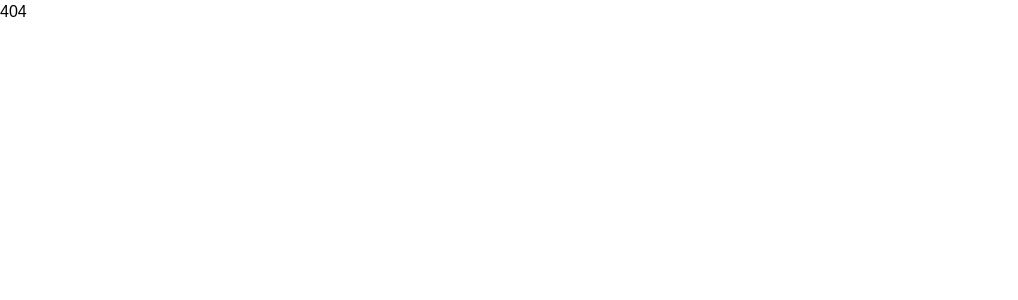
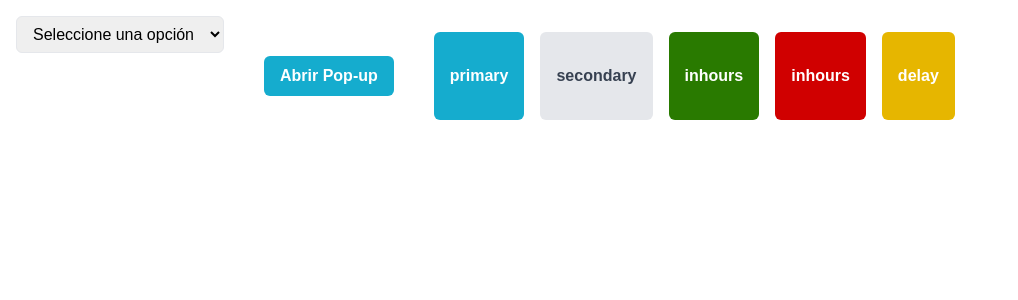
Before and after one commit to Streamings-Team2/mfe-st-error, a React app: page / in a window 1280 px wide. Shown: the top 300 px of the page, without its empty margins (0-1018 px from the left). Built offline with nearby package versions, Linux system fonts and the light colour scheme.

Commit message:
Popup manejo de errores

```diff
--- /dev/null
+++ b/src/components/Buttons/ButtonComponent.tsx
@@ -0,0 +1,42 @@
+import React from 'react';
+import '../../index.scss';
+
+interface ButtonProps {
+  label: string;
+  onClick: () => void;
+  type?: 'button' | 'submit' | 'reset';
+  styleType?: 'primary' | 'secondary' | 'sucess' | 'canceled' | 'inhours' | 'delayed'| 'close';
+  disabled?: boolean;
+}
+
+const Button: React.FC<ButtonProps> = ({ label, onClick, type = 'button', styleType = 'primary', disabled = false }) => {
+const getButtonClass = () => {
+  const baseClasses = 'mt-4 py-2 px-4 font-bold rounded-md ';
+
+  switch (styleType) {
+    case 'primary':
+      return `${baseClasses} bg-primaryBlue text-white hover:bg-secondaryBlue`;
+    case 'secondary':
+      return `${baseClasses} bg-gray-200 text-gray-700 hover:bg-gray-300`;
+    case 'inhours':
+      return `${baseClasses} bg-primaryGreen text-white hover:bg-green-600`;
+    case 'canceled':
+      return `${baseClasses} bg-primaryRed text-white hover:bg-red-600`;
+    case 'delayed':
+      return `${baseClasses} bg-primaryYellow text-white hover:bg-yellow-600`;
+      case 'close':
+      return `${baseClasses} text-gray-500 hover:text-gray-700`
+    default:
+      return `${baseClasses} bg-red-500 text-white hover:bg-blue-600`;
+  }
+};
+
+
+  return (
+    <button type={type} onClick={onClick} className={getButtonClass()} disabled={disabled}>
+      {label}
+    </button>
+  );
+};
+
+export default Button;
--- a/src/components/Errors.tsx
+++ b/src/components/Errors.tsx
@@ -1,13 +1,103 @@
-import React from 'react'
+import React, { useState } from 'react'
+import Button from './Buttons/ButtonComponent'
+import Popup from './Popups/PopupComponent';
+const Errors = () => {
 
-const Errors = () => {
-  return (
-    <div>
-      <h1>
-        404
-      </h1>
-    </div>
-  )
+    const [isPopupOpen, setIsPopupOpen] = useState(false);
+    const handleButtonClick = () => {
+        alert('Botón del pop-up clickeado!');
+        setIsPopupOpen(false);
+    };
+    return (
+        <div className="flex flex-col md:flex-row md:space-x-4 bg-white p-4 rounded-t-lg">
+
+
+
+            <div>
+
+
+            <select
+          id="airline"
+        //   value={airline}
+        //   onChange={onAirlineChange}
+          className="w-full px-3 py-2 border rounded-md focus:outline-none focus:ring focus:ring-blue-200"
+        >
+          <option value="">Seleccione una opción</option>
+          <option value="Avianca">Avianca</option>
+          <option value="Wingo">Wingo</option>
+          <option value="JetSMART">JetSMART</option>
+        </select>
+      </div>
+
+
+
+            <div className="p-6">
+                <Button
+                    onClick={() => setIsPopupOpen(true)}
+                    label='Abrir Pop-up'
+                    styleType='primary'
+                />
+                {isPopupOpen && (
+                    <Popup
+                        title="Título del Pop-up"
+                        content="Este es el contenido del pop-up."
+                        buttonComponent={
+                            <Button
+                                label="Aceptar"
+                                onClick={handleButtonClick}
+                                styleType="primary"
+                            />
+                        }
+                        onClose={() => setIsPopupOpen(false)}
+                    />
+                )}
+            </div>
+
+            <Button
+                onClick={() => console.log('primary')}
+                label="primary"
+                styleType="primary"
+            >
+            </Button>
+            <Button
+                onClick={() => console.log('Secundario')}
+                label="secondary"
+                styleType="secondary"
+            >
+            </Button>
+            <Button
+                onClick={() => console.log('danger')}
+                label="inhours"
+                styleType='inhours'
+            >
+            </Button>
+
+            <Button
+                onClick={() => console.log('danger')}
+                label="inhours"
+                styleType='canceled'
+            >
+            </Button>
+            <Button
+                onClick={() => console.log('danger')}
+                label="delay"
+                styleType='delayed'
+            >
+            </Button>
+
+
+
+
+
+
+
+
+
+
+
+
+        </div>
+    )
 }
 
 export default Errors
--- /dev/null
+++ b/src/components/Popups/PopupComponent.tsx
@@ -0,0 +1,35 @@
+import React from 'react';
+import { FaInfoCircle } from 'react-icons/fa';
+import Button from '../Buttons/ButtonComponent'
+import '../../index.scss';
+
+
+interface PopupProps {
+  title: string;
+  content: string;
+  buttonComponent: React.ReactNode;
+  onClose: () => void;
+}
+
+const Popup: React.FC<PopupProps> = ({ title, content, buttonComponent, onClose }) => {
+  return (
+    <div className="fixed inset-0 flex items-center justify-center bg-black bg-opacity-50">
+      <div className="bg-white rounded-lg shadow-lg p-6 w-96">
+        <div className="flex justify-between items-center">
+          <FaInfoCircle className="text-blue-500 text-2xl" />
+          <Button onClick={onClose}
+            label='x'
+            styleType='close'
+          ></Button>
+        </div>
+        <h2 className="text-xl font-semibold mt-4">{title}</h2>
+        <p className="mt-2">{content}</p>
+        <div className="mt-4">
+          {buttonComponent}
+        </div>
+      </div>
+    </div>
+  );
+};
+
+export default Popup;
--- a/tailwind.config.js
+++ b/tailwind.config.js
@@ -2,7 +2,15 @@ module.exports = {
   content: ["./src/**/*.{js,jsx,ts,tsx}"],
   darkMode: false, // or 'media' or 'class'
   theme: {
-    extend: {},
+    extend: {
+      colors: {
+      primaryBlue:"#15ACCE",
+      secondaryBlue:'rgba(21, 172, 206, 50%)',
+      primaryGreen:'#297A00',
+      primaryRed:'#D00000',
+      primaryYellow:'#E6B600',
+    },
+    },
   },
   variants: {
     extend: {},
--- a/webpack.config.js
+++ b/webpack.config.js
@@ -65,7 +65,7 @@ module.exports = (_, argv) => ({
       name: "mfe_st_error",
       filename: "remoteEntry.js",
       remotes: {'components': 'mfe_st_host@http://localhost:4200/remoteEntry.js'},
-      exposes: {'./Errors': './src/components/Errors.tsx'},
+      exposes: {'./Errors': './src/components/Errors.tsx','./Button':'./src/components/Buttons/ButtonComponent.tsx','./Popup':'./src/components/Popups/PopupComponent.tsx'},
       shared: {
         ...deps,
         react: {
```
Also changed, not shown: package.json (+5 -4 lines), 1 other file (tests, documents, lock files or other folders).
